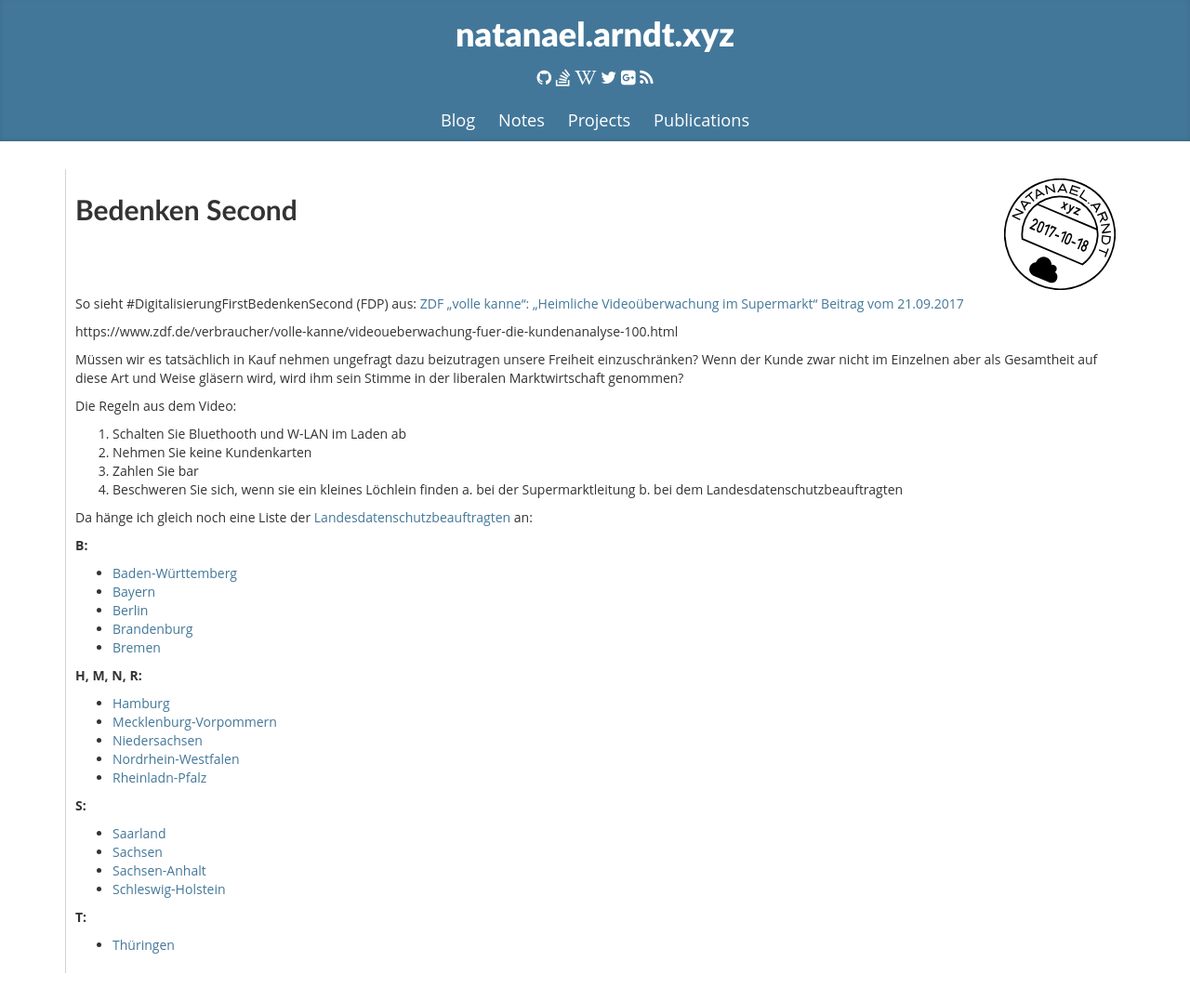
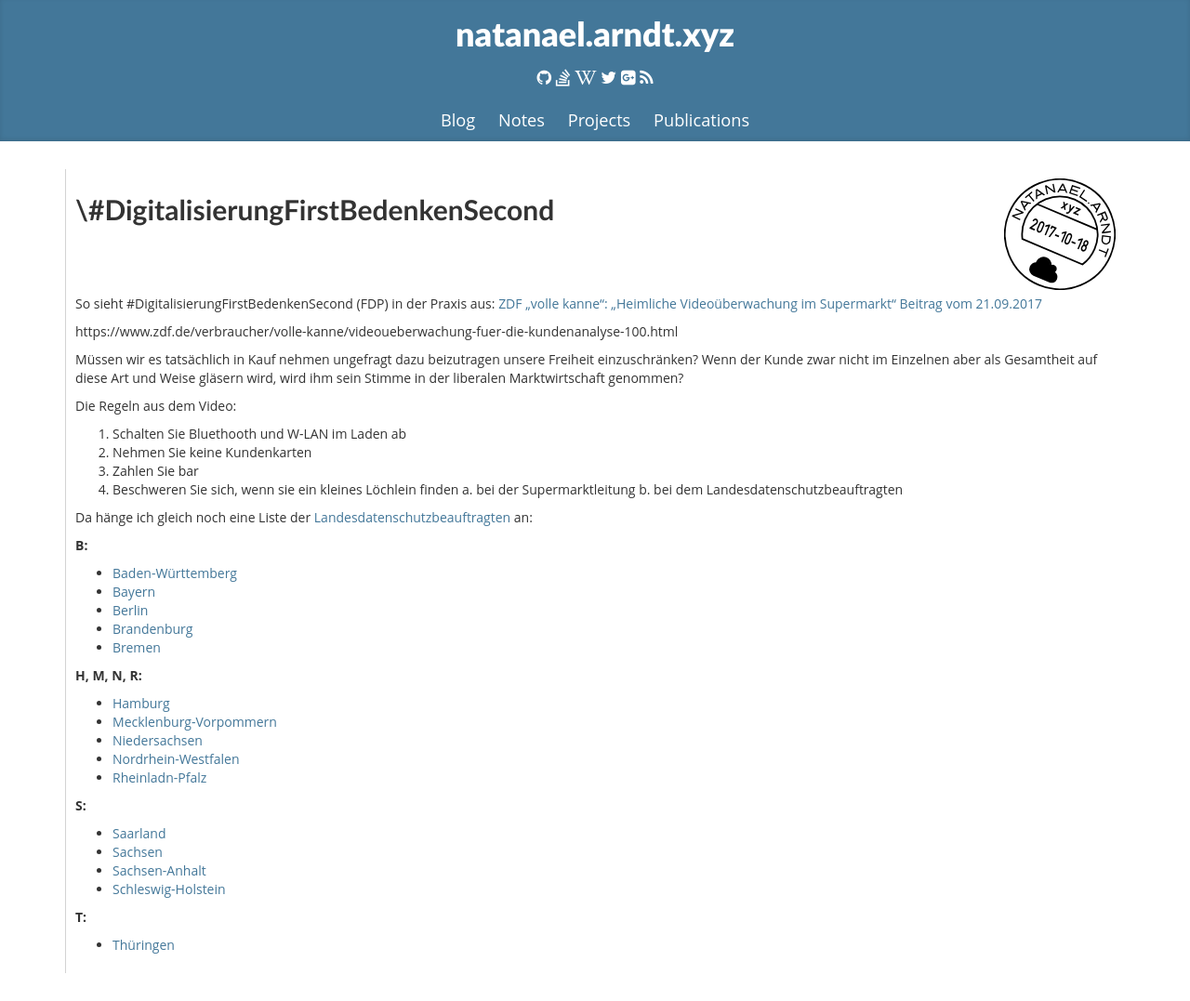
Before and after one commit to white-gecko/natanael.arndt.xyz, a Jekyll site: the page built from _posts/2017-10-18-bedenken-second.md, in a window 1280 px wide. Shown: the whole page at 93% size. Built offline with Jekyll 4.4.1, drawn with Linux system fonts in a browser that asks for light colours.

Commit message:
Maybe fix title

```diff
--- a/_posts/2017-10-18-bedenken-second.md
+++ b/_posts/2017-10-18-bedenken-second.md
@@ -1,11 +1,11 @@
 ---
 layout: post
-title: #DigitalisierungFirstBedenkenSecond
+title: \#DigitalisierungFirstBedenkenSecond
 tags: ["Digitalisierung","DigitalisierungFirstBedenkenSecond","Überwachung"]
 date: 2017-10-18 16:03:00+02:00
 ---
 
-So sieht #DigitalisierungFirstBedenkenSecond (FDP) aus: [ZDF „volle kanne“: „Heimliche Videoüberwachung im Supermarkt“ Beitrag vom 21.09.2017](https://www.zdf.de/verbraucher/volle-kanne/videoueberwachung-fuer-die-kundenanalyse-100.html)
+So sieht #DigitalisierungFirstBedenkenSecond (FDP) in der Praxis aus: [ZDF „volle kanne“: „Heimliche Videoüberwachung im Supermarkt“ Beitrag vom 21.09.2017](https://www.zdf.de/verbraucher/volle-kanne/videoueberwachung-fuer-die-kundenanalyse-100.html)
 
 https://www.zdf.de/verbraucher/volle-kanne/videoueberwachung-fuer-die-kundenanalyse-100.html
 
```
